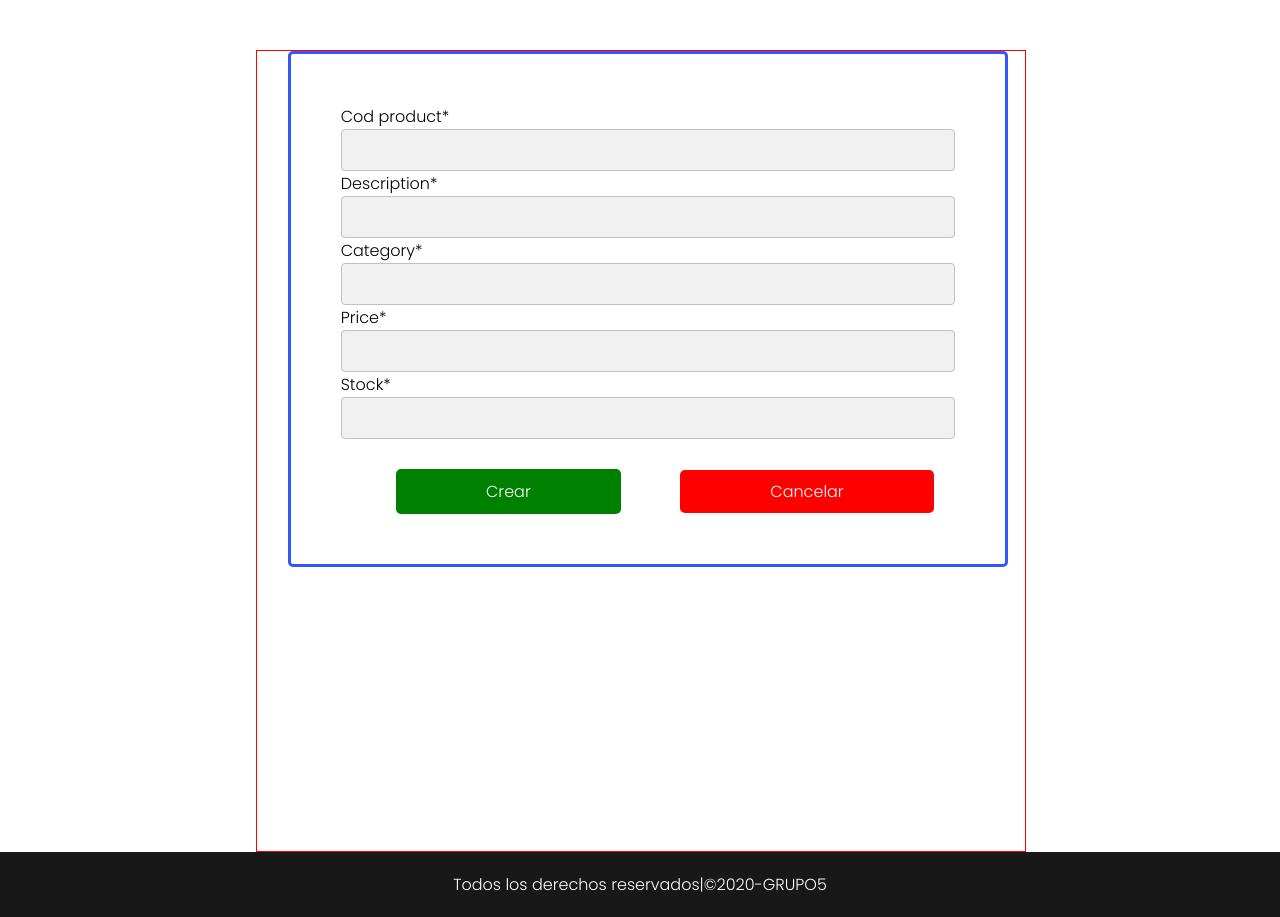
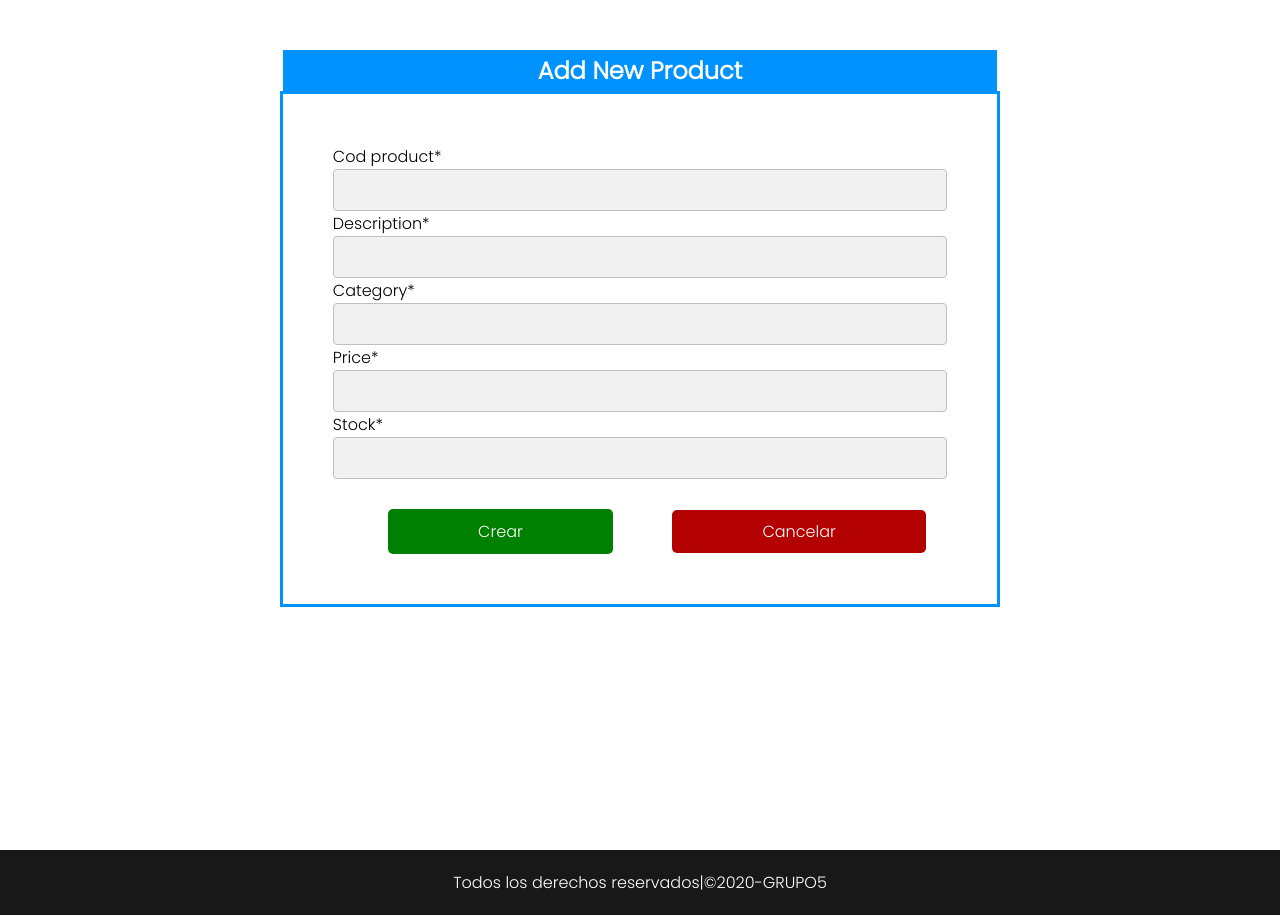
Before and after one commit to rosales177/Panel, a Django app: page /create in a window 1280 px wide. Run offline with Django 3.2, Linux system fonts and the light colour scheme; some libraries are stand-ins or nearby versions.

Commit message:
Projecto al 90%

```diff
--- a/Crud/static/css/estilos.css
+++ b/Crud/static/css/estilos.css
@@ -62,7 +62,7 @@
     display: inline-block;
 }
 .btn-primary{
-    background-color: royalblue;
+    background-color: #0066b3;
     color: white;
 }
 .btn-success{
@@ -71,7 +71,7 @@
 }
 
 .btn-danger{
-    background-color: red;
+    background-color: #b30000;
     color: white;
 }
 
@@ -91,15 +91,13 @@
     height: 100vh;
     margin-top:50px;
     margin-left: 20%;
-    border: 1px solid red;
 
 }
 .form{
     width: 80%;
-    margin-left: 4%;
+    margin: auto;
     padding-bottom: 50px;
-    border: 3px solid #3555FE;
-    border-radius: 5px;
+    border: 3px solid #0092ff;
     padding: 50px;
 }
 .numberinput, .textinput{
@@ -132,12 +130,39 @@
 }
 
 .btn:hover > .th-svg {
-    fill:rgb(0, 0, 0,1)
+    fill:rgb(0, 0, 0,1);
+    transition: fill .5s;
+}
+.btn:hover > h5 {
+    color:rgb(0, 0, 0,1);
+    transition: color .5s;
 }
 
+.btn-success:hover{
+    background-color: #00b300;
+    transition: background-color .5s;
+}
+.btn-danger:hover{
+    background-color: #ff0000;
+    transition: background-color .5s;
+}
+.btn-primary:hover{
+    background-color: #0092ff;
+    transition: background-color .5s;
+}
 footer{
     background-color: rgb(24, 24, 24);
     color: white;
     padding: 20px 0;
     text-align: center;
 }
+.title-form{
+    width: 92.3%;
+    margin: auto;
+    border: 3px solid #0092ff;
+    background-color: #0092ff;
+}
+.title-form > h2{
+    color: white;
+    text-align: center;
+}
--- a/Panel/urls.py
+++ b/Panel/urls.py
@@ -19,5 +19,5 @@ from django.urls.conf import include
 
 urlpatterns = [
     path('admin/', admin.site.urls),
-    path('',include('Crud.urls'))
+    path('',include('Crud.urls')),
 ]
--- a/Templates/create.html
+++ b/Templates/create.html
@@ -6,11 +6,12 @@
 {% load crispy_forms_tags %}
 {% block content %}
 <main class="contenedor-form">
+    <div class="title-form">
+        <h2>Add New Product</h2>
+    </div>
     <form method="POST" class="form">
         {% csrf_token %}
-
         {{form|crispy}}
-
         <input type="submit" value='Crear' class="btn-input btn-success">
         <a href="{% url 'app:crud' %}" class="btn-input btn-danger">Cancelar</a>
     </form>
--- a/Templates/crud.html
+++ b/Templates/crud.html
@@ -8,7 +8,7 @@
 
 <main class="contenedor">
     <div style="width: 200px;">
-    <a href="{% url 'app:create' %}" class="btn svg btn-primary btn-margin">{% svg 'add'%} Add New Product</a>
+    <a href="{% url 'app:create' %}" class="btn svg btn-primary btn-margin">{% svg 'add'%} <h5>Add New Product</h5></a>
     </div>
     <div>
         <table class="table">
--- a/Templates/includes/nav.html
+++ b/Templates/includes/nav.html
@@ -5,4 +5,4 @@
           <a class="nav-link" href="{% url 'app:crud' %}">CRUD</a>
           <a class="nav-link" href="http://localhost:8000/admin/">Admin</a>
     </div>
-  </nav>
+</nav>
--- a/Templates/index.html
+++ b/Templates/index.html
@@ -5,7 +5,9 @@
 {% endblock %}
 
 {% block content %}
+
 {% include 'includes/nav.html' %}
+
 <main class="main-index">
 <h1>Hola Mundo</h1>
 </main>
```
Also changed, not shown: db.sqlite3.
